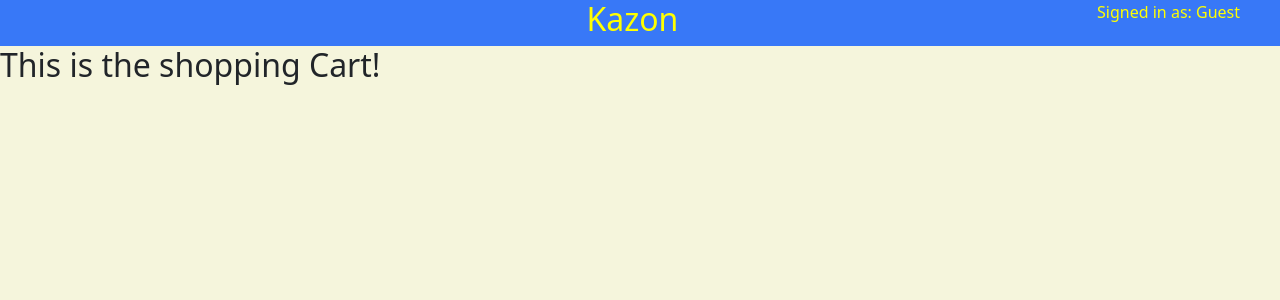
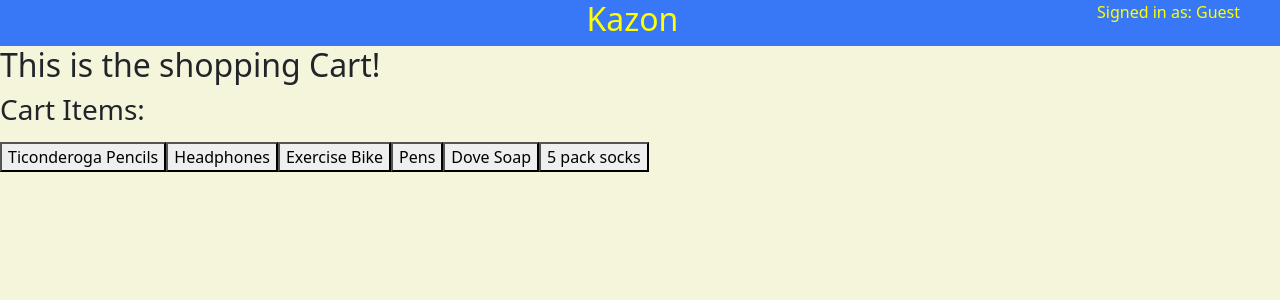
Before and after one commit to ShashiSugrim/kazonfrontend, a React (Create React App) app: page /cart in a window 1280 px wide. Shown: the top 300 px of the page. Built offline with nearby package versions, Linux system fonts and the light colour scheme.

Commit message:
Ive created an add items button on the 6 items when clicking shopping cart

```diff
--- a/src/components/Cart.jsx
+++ b/src/components/Cart.jsx
@@ -1,11 +1,43 @@
-import React from "react";
+import React, { useState } from "react";
 import LogoBar from "./LogoBar";
 
 const Cart = () => {
+  const [cartItems, setCartItems] = useState([]);
+
+  // Function to add an item to the cart
+  const addItemToCart = (item) => {
+    setCartItems([...cartItems, item]);
+  };
+
+  // Array of objects representing items
+  const items = [
+    { name: "Ticonderoga Pencils" },
+    { name: "Headphones" },
+    { name: "Exercise Bike" },
+    { name: "Pens" },
+    { name: "Dove Soap" },
+    { name: "5 pack socks" },
+    // You can add more items here
+  ];
+
   return (
     <>
       <LogoBar />
       <h2>This is the shopping Cart!</h2>
+      <div>
+        <h3>Cart Items:</h3>
+        <ul>
+          {cartItems.map((item, index) => (
+            <li key={index}>{item}</li>
+          ))}
+        </ul>
+      </div>
+      {/* Dynamically render buttons for each item */}
+      {items.map((item, index) => (
+        <button key={index} onClick={() => addItemToCart(item.name)}>
+          {item.name}
+        </button>
+      ))}
     </>
   );
 };
```
